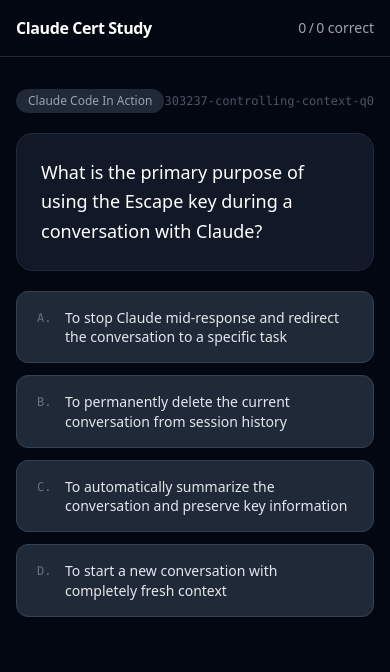
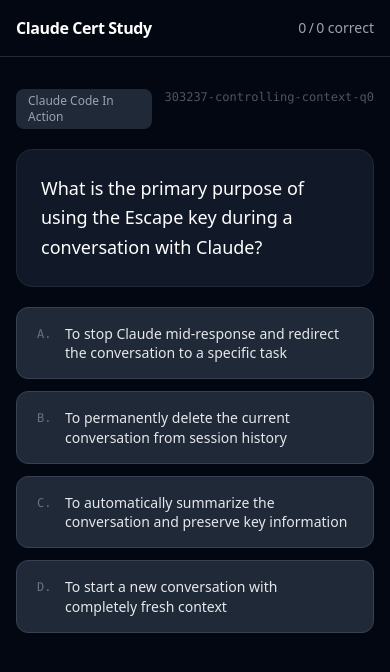
Before and after one commit to BernardJeremy/claude-cert-study, a Next.js app: page / in a window 390 px wide. Shown: the top 672 px of the page. Built offline with nearby package versions, Linux system fonts and the light colour scheme.

Commit message:
fix: fix responsive id

```diff
--- a/src/components/QuizGame.tsx
+++ b/src/components/QuizGame.tsx
@@ -97,11 +97,11 @@
       <div className="flex-1 px-4 py-8">
         <div className="w-full max-w-2xl mx-auto space-y-5">
           {/* Lesson badge + question ID */}
-          <div className="flex items-center justify-between">
-            <span className="text-xs font-medium bg-gray-800 text-gray-400 px-3 py-1 rounded-full">
+          <div className="flex items-start justify-between gap-3">
+            <span className="text-xs font-medium bg-gray-800 text-gray-400 px-3 py-1 rounded-lg">
               {lessonLabel(current.lesson)}
             </span>
-            <span className="text-xs font-mono text-gray-600">{current.id}</span>
+            <span className="text-xs font-mono text-gray-600 shrink-0 text-right">{current.id}</span>
           </div>
 
           {/* Question card */}
```
